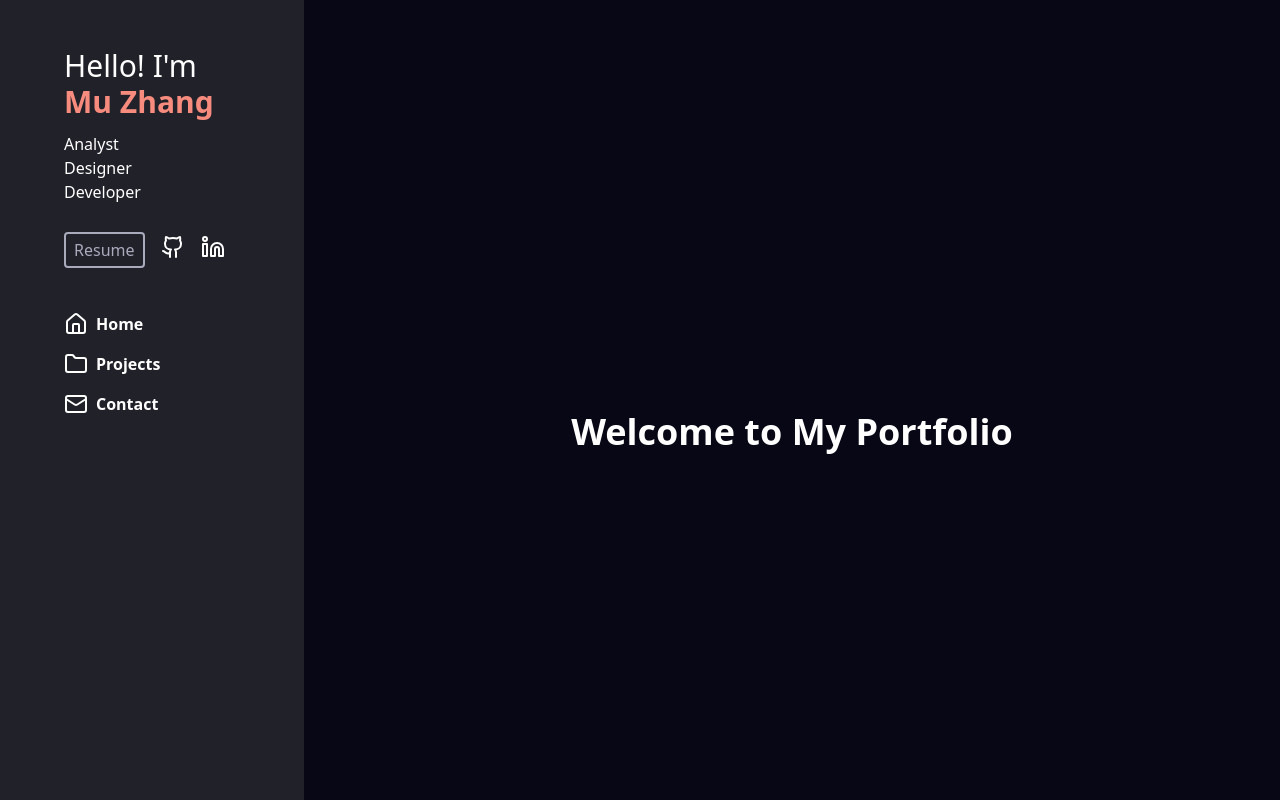
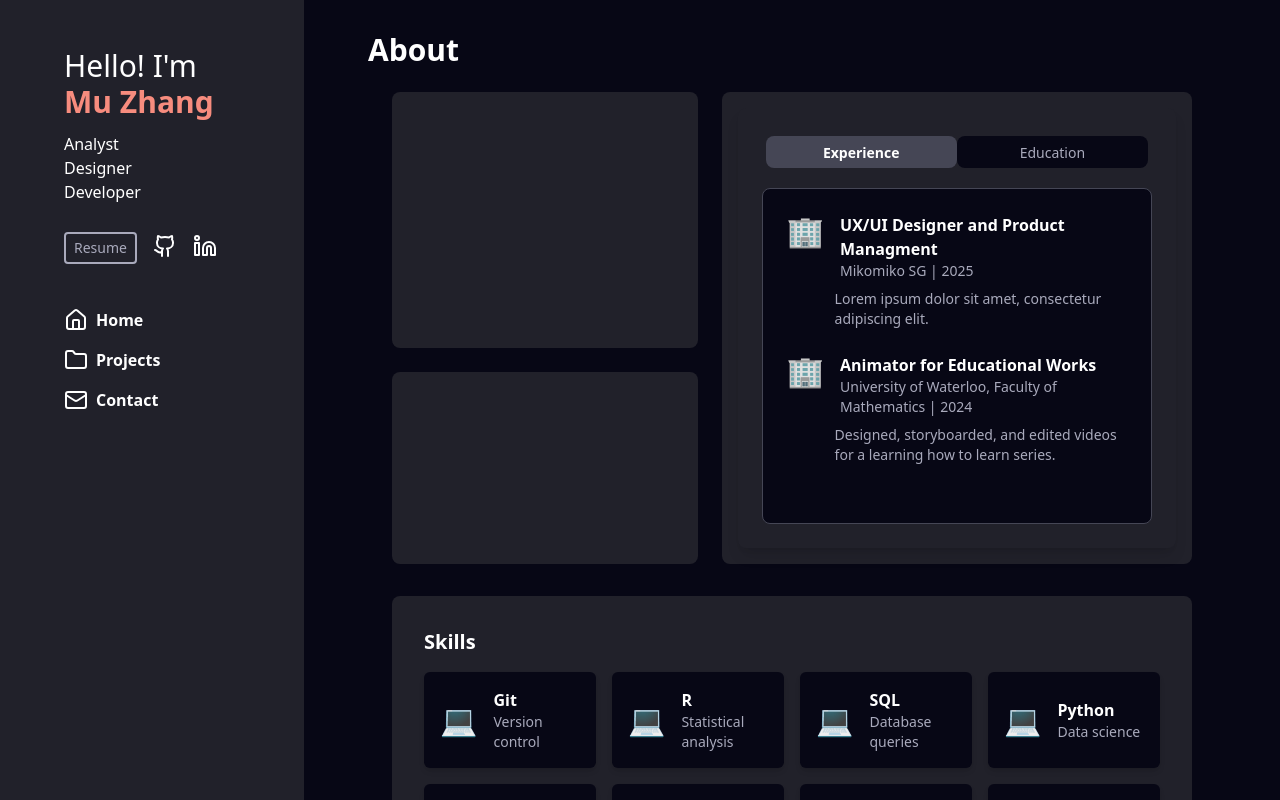
Before and after one commit to Gniminion/portfolio, a React (Vite) app: page / in a window 1280 px wide. Built offline with nearby package versions, Linux system fonts and the light colour scheme.

Commit message:
structure for about section

```diff
--- a/src/App.jsx
+++ b/src/App.jsx
@@ -1,6 +1,7 @@
 import { useState, useEffect, useRef } from "react";
 import Navbar from './components/Navbar';
 import Project from './components/Project';
+import About from "./components/About";
 import './App.css'
 
 function App() {
@@ -23,14 +24,14 @@ function App() {
     <div className="flex h-screen bg-dark text-white">
       <Navbar scrollToSection={scrollToSection} homeRef={homeRef} projectsRef={projectsRef} contactRef={contactRef} />
 
-      <div className="flex-1 overflow-auto p-8">
-
-        <section ref={homeRef} className="min-h-screen flex items-center justify-center">
-          <h2 className="text-4xl font-bold">Welcome to My Portfolio</h2>
+      <div className="flex-1 overflow-auto p-16">
+        <section ref={homeRef} className="min-h-screen mb-8 -mt-8">
+          <h2 className="text-left text-3xl font-bold ">About</h2>
+          <About/>
         </section>
 
         <section ref={projectsRef} className="min-h-screen">
-          <h2 className="text-3xl font-bold mb-8">Projects</h2>
+          <h2 className="text-left text-3xl font-bold mb-8">Projects</h2>
           <div className="grid grid-cols-2 md:grid-cols-2 gap-8">
             {projects.map((project, index) => (
               <div>
--- /dev/null
+++ b/src/components/About.jsx
@@ -0,0 +1,30 @@
+import Skill from "./Skill";
+import Experience from "./Experience";
+
+function About() {
+  return (
+    <div className="flex-1 overflow-auto">
+      <div className="p-6 text-white">
+        <div className="grid grid-cols-5 gap-6">
+          {/* Left Side with Two Sections */}
+          <div className="col-span-2 flex flex-col gap-6">
+            <div className="bg-dark2 p-6 rounded-lg h-64"></div>
+            <div className="bg-dark2 p-6 rounded-lg h-48"></div>
+          </div>
+
+          {/* Right Side with Experience Component */}
+          <div className="col-span-3 bg-dark2 p-4 rounded-lg">
+            <Experience />
+          </div>
+        </div>
+
+        {/* Skills Section */}
+        <div className="bg-dark2 rounded-lg mt-8">
+          <Skill />
+        </div>
+      </div>
+    </div>
+  );
+}
+
+export default About;
--- /dev/null
+++ b/src/components/Experience.jsx
@@ -0,0 +1,92 @@
+import { useState } from "react";
+function Experience() {
+  const [activeTab, setActiveTab] = useState("Experience");
+
+  const experiences = [
+    {
+      logo: "🏢",
+      institution: "Mikomiko SG | 2025",
+      role: "UX/UI Designer and Product Managment",
+      description: "Lorem ipsum dolor sit amet, consectetur adipiscing elit.",
+    },
+    {
+      logo: "🏢",
+      institution: "University of Waterloo, Faculty of Mathematics | 2024",
+      role: "Animator for Educational Works",
+      description: "Designed, storyboarded, and edited videos for a learning how to learn series.",
+    },
+  ];
+
+  const education = [
+    {
+      logo: "🎓",
+      institution: "University of Waterloo | 2023 - Current",
+      degree: "Computational Mathematics & Biostatistics (Bachelor of Mathematics, Honours)",
+      description: "Cumulative average ~80%, relevant coursework in statistical analysis, data structures, object oriented programming, bioinformatics, and more.",
+    },
+    {
+      logo: "🎓",
+      institution: "Nexus International School | 2020 - 2023",
+      degree: "International Baccalaureate Bilingual Diploma",
+      description: "Scored 38 with Higher Level subjects Mathematics, Biology, and Computer Science. High performance in native language literature courses Chinese & English.",
+    },
+  ];
+
+  return (
+    <div className="max-w-lg mx-auto p-6 bg-dark2 text-white rounded-lg shadow-lg">
+
+      <div className="flex rounded-lg p-1">
+        <button
+          className={`flex-1 px-2 py-1 rounded-lg transition-all duration-300 ${
+            activeTab === "Experience"
+              ? "bg-dark3 text-white font-semibold"
+              : "bg-dark text-gray"
+          }`}
+          onClick={() => setActiveTab("Experience")}
+        >
+          <span className="text-sm">Experience</span>
+        </button>
+
+        <button
+          className={`flex-1 px-2 py-1 rounded-lg transition-all duration-300 ${
+            activeTab === "Education"
+              ? "bg-dark3 text-white font-semibold"
+              : "bg-dark text-gray"
+          }`}
+          onClick={() => setActiveTab("Education")}
+        >
+          <span className="text-sm">Education</span>
+        </button>
+      </div>
+
+      <div className="mt-4 border border-dark3 bg-dark rounded-lg p-6 h-84 overflow-y-auto">
+        {activeTab === "Experience"
+          ? experiences.map((exp, index) => (
+              <div key={index} className="mb-6">
+                <div className="flex text-left space-x-4">
+                  <span className="text-3xl">{exp.logo}</span>
+                  <div>
+                    <h3 className="text-base font-semibold">{exp.role}</h3>
+                    <p className="text-sm text-gray">{exp.institution}</p>
+                  </div>
+                </div>
+                <p className="text-left ml-12 mt-2 text-sm text-gray">{exp.description}</p>
+              </div>
+            ))
+          : education.map((edu, index) => (
+              <div key={index} className="mb-6">
+                <div className="flex text-left space-x-4">
+                  <span className="text-3xl">{edu.logo}</span>
+                  <div>
+                    <h3 className="text-base font-semibold">{edu.degree}</h3>
+                    <p className="text-sm text-gray">{edu.institution}</p>
+                  </div>
+                </div>
+                <p className="text-left ml-12 mt-2 text-sm text-gray">{edu.description}</p>
+              </div>
+            ))}
+      </div>
+    </div>
+  );
+}
+export default Experience
--- a/src/components/Navbar.jsx
+++ b/src/components/Navbar.jsx
@@ -15,7 +15,7 @@ function Navbar({ scrollToSection, homeRef, projectsRef, contactRef }) {
         Designer<br/>
         Developer
       </h3>
-      <div className="flex ml-4 mt-4 items-center space-x-4">
+      <div className="flex ml-4 mt-4 items-center space-x-4 text-sm">
         <a href="https://www.linkedin.com/in/mu-mingming-zhang/" target="_blank">
           <button className="px-2 py-1 border-2 text-gray rounded cursor-pointer hover:text-primary transition-all">
             Resume
--- a/src/components/Project.jsx
+++ b/src/components/Project.jsx
@@ -2,7 +2,7 @@ import React from "react";
 function Project({ title, description }) {
     return (
       <div
-        className="bg-dark2 p-24 rounded-xl shadow-lg transform transition-transform hover:scale-105"
+        className="bg-dark2 p-32 rounded-xl shadow-lg transform transition-transform hover:scale-105"
       >
         <h3 className="text-xl font-semibold">{title}</h3>
         <p className="text-gray">{description}</p>
--- /dev/null
+++ b/src/components/Skill.jsx
@@ -0,0 +1,31 @@
+import React from "react";
+function Skill() {
+    const skills = [
+      { logo: "💻", name: "Git", description: "Version control" },
+      { logo: "💻", name: "R", description: "Statistical analysis" },
+      { logo: "💻", name: "SQL", description: "Database queries" },
+      { logo: "💻", name: "Python", description: "Data science" },
+      { logo: "💻", name: "React", description: "Building web apps" },
+      { logo: "💻", name: "HTML/CSS", description: "Building web apps" },
+      { logo: "💻", name: "Figma", description: "UI mockups" },
+      { logo: "💻", name: "Adobe Suite", description: "Graphic design" },
+    ];
+
+    return (
+      <div className="p-8">
+        <h2 className="text-left text-xl font-bold text-white mb-4">Skills</h2>
+        <div className="grid grid-cols-3 sm:grid-cols-2 md:grid-cols-3 lg:grid-cols-4 gap-4">
+          {skills.map((skill, index) => (
+            <div key={index} className="flex text-left items-center bg-dark text-white p-4 rounded-md shadow-md w-full">
+              <span className="text-3xl mr-4">{skill.logo}</span>
+              <div>
+                <h3 className="text-md font-semibold">{skill.name}</h3>
+                <p className="text-sm text-gray">{skill.description}</p>
+              </div>
+            </div>
+          ))}
+        </div>
+      </div>
+    );
+  }
+export default Skill
--- a/src/index.css
+++ b/src/index.css
@@ -9,6 +9,9 @@
   }
   .bg-dark3 {
     background-color: #454655;
+  }
+  .border-dark3 {
+    border-color: #454655;
   }
   .text-primary {
     color: #F78C7E;
@@ -25,7 +28,8 @@
   justify-content: center;
   min-height: 100vh;
 
-  font-family: system-ui, -apple-system, BlinkMacSystemFont, 'Segoe UI', Roboto, Oxygen, Ubuntu, Cantarell, 'Open Sans', 'Helvetica Neue', sans-serif;
+  font-family: system-ui, -apple-system, BlinkMacSystemFont, 'Segoe UI', Roboto, Oxygen,
+                Ubuntu, Cantarell, 'Open Sans', 'Helvetica Neue', sans-serif;
   line-height: 1.5;
   font-weight: 500;
   background: "bg-dark";
```
